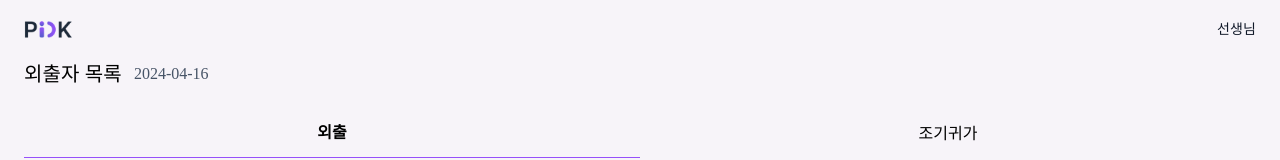
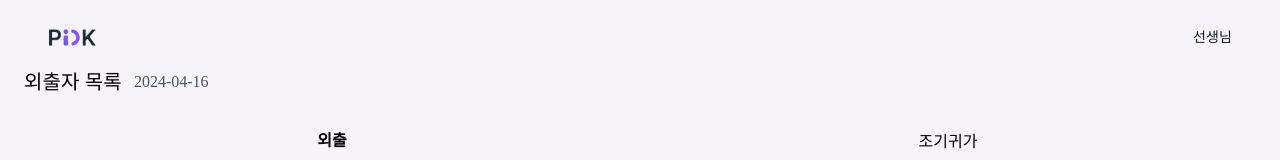
Before and after one commit to DSM-PICK/PICK2024_FRONT_TEACHER, a Next.js app: page /outList in a window 1280 px wide. Shown: the top 160 px of the page. Built offline with nearby package versions, Linux system fonts and the light colour scheme; no server answers.

Commit message:
fix:: header

```diff
--- a/src/components/header.tsx
+++ b/src/components/header.tsx
@@ -22,7 +22,7 @@
   }
 
   return (
-    <div className="flex justify-between items-center py-1 ">
+    <div className="flex justify-between items-center py-1 bg-primary-1200 px-6 pt-3">
       <Link href={"/main"}>
         <Image src={pick} alt="" width={48} />
       </Link>
```
